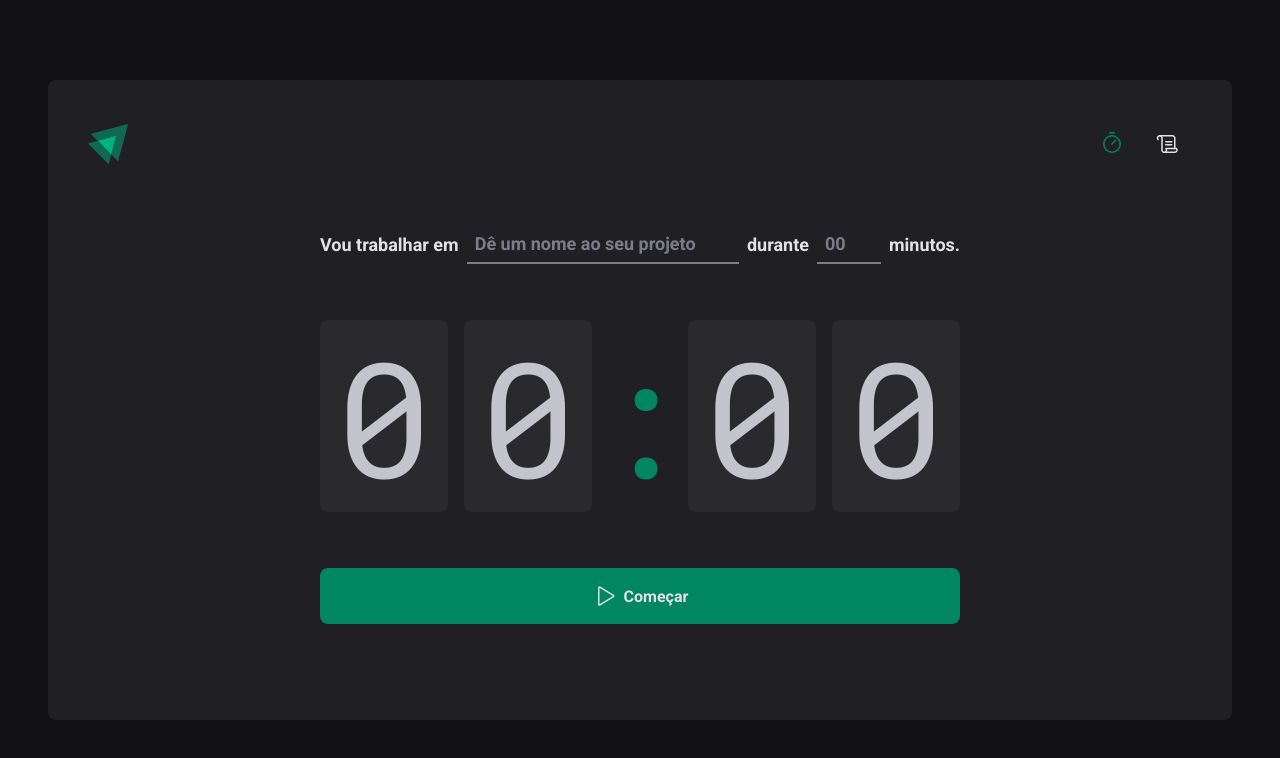
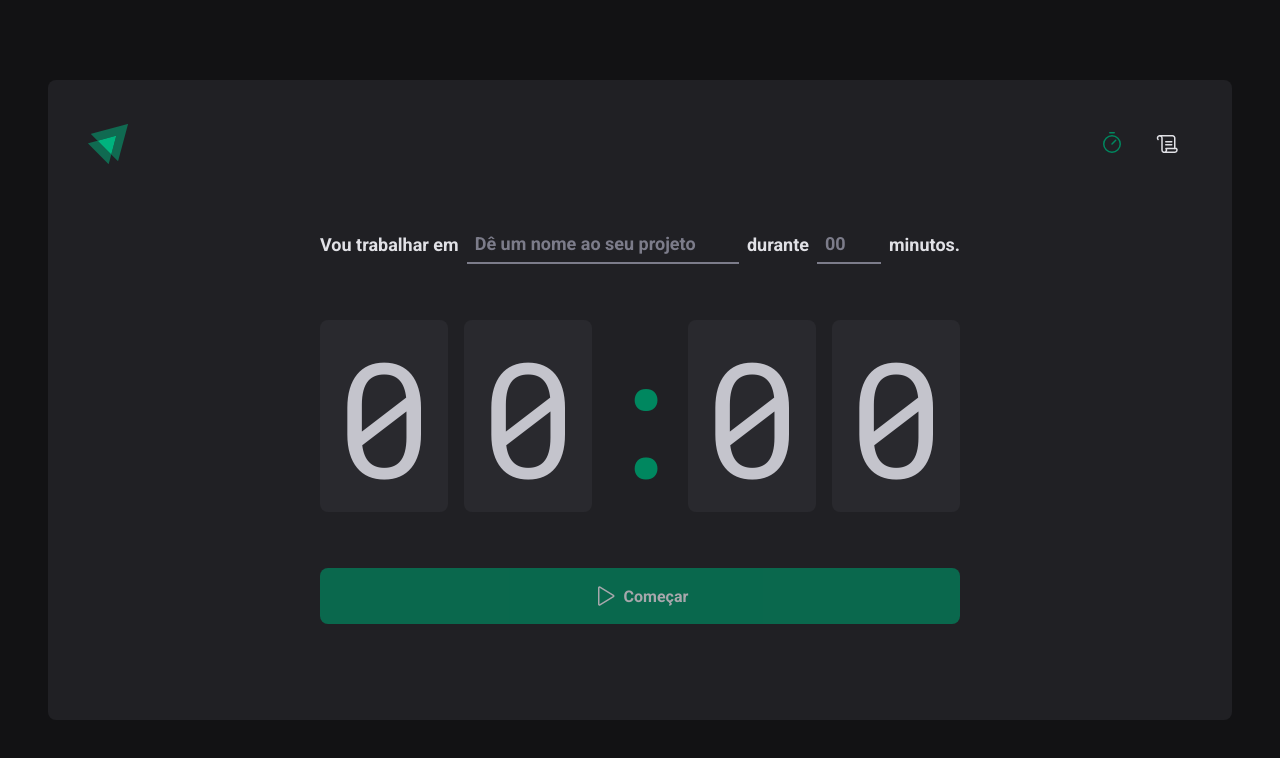
Before and after one commit to GerardoRodrigues/ignite-timer-estudos-react, a React (Vite) app: page / in a window 1280 px wide. Shown: the top 758 px of the page. Built offline with nearby package versions, Linux system fonts and the light colour scheme.

Commit message:
hook form e validacao

```diff
--- a/package.json
+++ b/package.json
@@ -10,11 +10,14 @@
     "preview": "vite preview"
   },
   "dependencies": {
+    "@hookform/resolvers": "^4.0.0",
     "phosphor-react": "^1.4.1",
     "react": "^19.0.0",
     "react-dom": "^19.0.0",
+    "react-hook-form": "^7.54.2",
     "react-router-dom": "^7.1.5",
-    "styled-components": "^6.1.15"
+    "styled-components": "^6.1.15",
+    "zod": "^3.24.1"
   },
   "devDependencies": {
     "@types/react": "^19.0.8",
--- a/src/pages/home/Home.tsx
+++ b/src/pages/home/Home.tsx
@@ -1,20 +1,41 @@
 import { Play } from "phosphor-react";
 import { Button, CountdownContainer, FormContainer, HomeContainer, MinutesInput, Separator, TaskInput } from "./styles";
+import { useForm } from "react-hook-form";
+import { zodResolver } from "@hookform/resolvers/zod";
+import * as zod from 'zod';
+
+const newCycleFormSchema = zod.object({
+    task: zod.string().min(1, 'Informe a tarefa'),
+    minutesAmount: zod.number().min(5).max(60)
+})
 
 export function Home() {
+    const form = useForm({
+        resolver: zodResolver(newCycleFormSchema)
+    })
+
+    const task = form.watch('task');
+    const isSubmitDisabled = !task;
+
+    function onSubmit(data: any) {
+
+    }
+
     return(
         <HomeContainer>
-            <form action="">
+            <form onSubmit={form.handleSubmit(onSubmit)} action="">
                 <FormContainer>
                     <label htmlFor="task">Vou trabalhar em</label>
-                    <TaskInput id="task" list="list-input" type="text" placeholder="Dê um nome ao seu projeto" />
+                    <TaskInput id="task" list="list-input" type="text" placeholder="Dê um nome ao seu projeto"
+                        {...form.register('task')} />
                     <datalist id="list-input">
                         <option value="Prejeto 1" />
                         <option value="Prejeto 2" />
                         <option value="Prejeto 3" />
                     </datalist>
                     <label htmlFor="minutesAmount">durante</label>
-                    <MinutesInput id="minutesAmount" type="number" placeholder="00" step={5} min={5} max={60} />
+                    <MinutesInput id="minutesAmount" type="number" placeholder="00" step={5} min={5} max={60}
+                        {...form.register('minutesAmount', { valueAsNumber: true })} />
                     <span>minutos.</span>
                 </FormContainer>
 
@@ -27,7 +48,7 @@ export function Home() {
                     <span>0</span>
                 </CountdownContainer>
 
-                <Button type="submit">
+                <Button type="submit" disabled={isSubmitDisabled}>
                     <Play size={24}/>
                     Começar
                 </Button>
```
Also changed, not shown: 1 other file (tests, documents, lock files or other folders).
